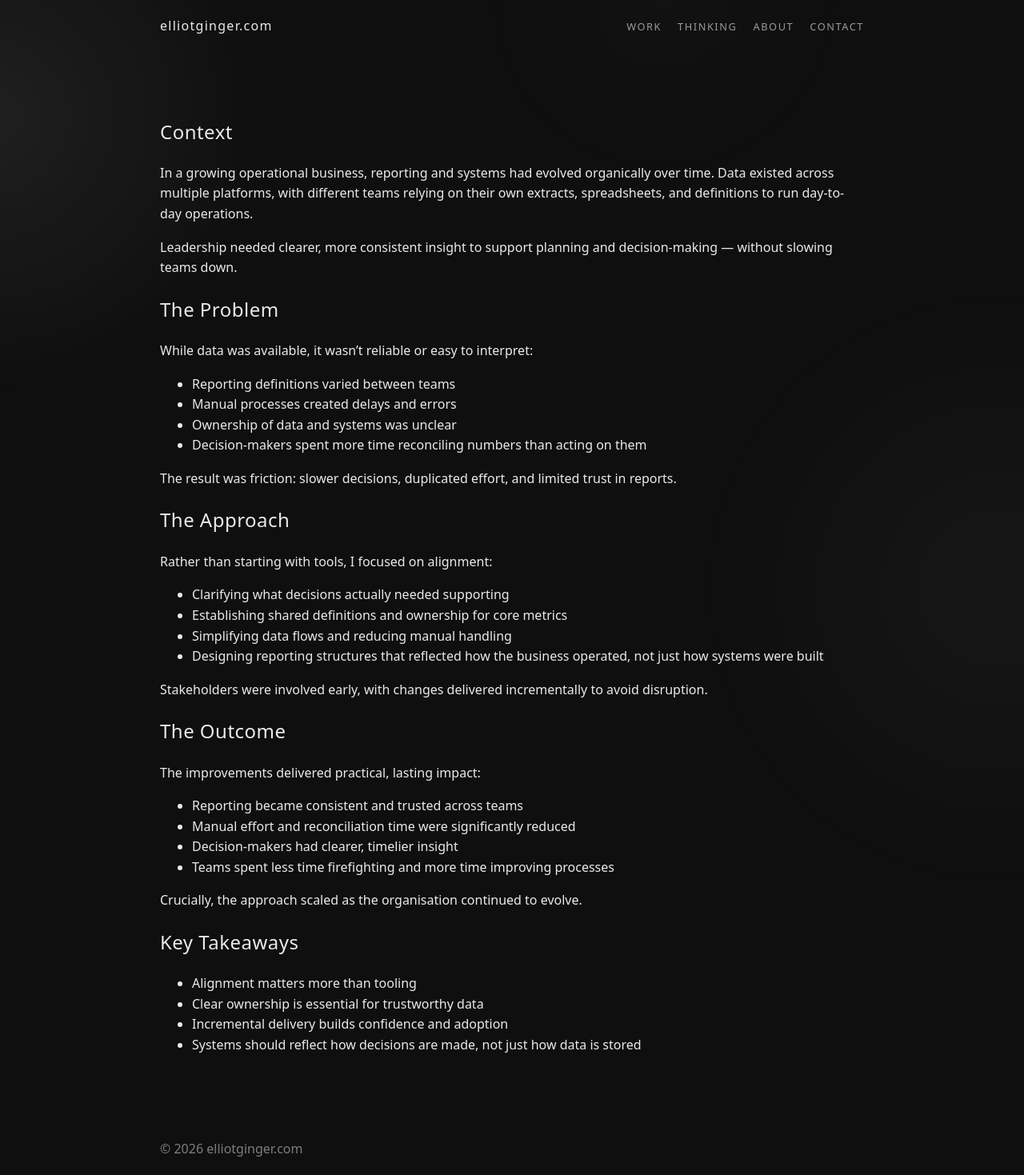
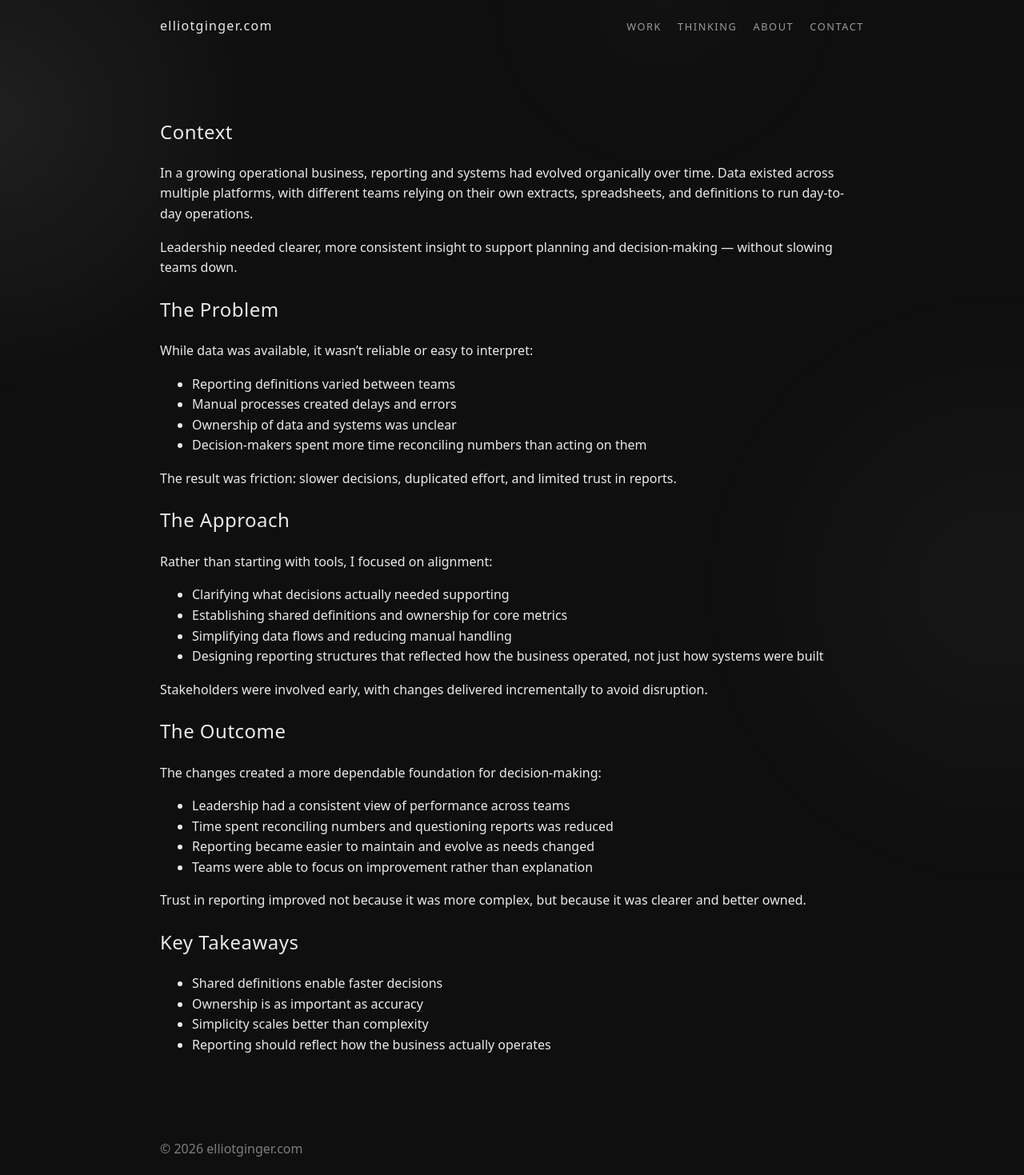
Before and after one commit to ElliotGinge/elliotginger.com, a Jekyll site: the page built from work/systems-and-reporting-alignment.md, in a window 1280 px wide. Shown: the whole page at 80% size. Built offline with Jekyll 4.4.1, drawn with Linux system fonts in a browser that asks for light colours.

Commit message:
Update systems-and-reporting-alignment.md

```diff
--- a/work/systems-and-reporting-alignment.md
+++ b/work/systems-and-reporting-alignment.md
@@ -34,18 +34,19 @@ Stakeholders were involved early, with changes delivered incrementally to avoid
 
 ## The Outcome
 
-The improvements delivered practical, lasting impact:
+The changes created a more dependable foundation for decision-making:
 
-- Reporting became consistent and trusted across teams
-- Manual effort and reconciliation time were significantly reduced
-- Decision-makers had clearer, timelier insight
-- Teams spent less time firefighting and more time improving processes
+- Leadership had a consistent view of performance across teams
+- Time spent reconciling numbers and questioning reports was reduced
+- Reporting became easier to maintain and evolve as needs changed
+- Teams were able to focus on improvement rather than explanation
 
-Crucially, the approach scaled as the organisation continued to evolve.
+Trust in reporting improved not because it was more complex, but because it was clearer and better owned.
+
 
 ## Key Takeaways
 
-- Alignment matters more than tooling
-- Clear ownership is essential for trustworthy data
-- Incremental delivery builds confidence and adoption
-- Systems should reflect how decisions are made, not just how data is stored
+- Shared definitions enable faster decisions
+- Ownership is as important as accuracy
+- Simplicity scales better than complexity
+- Reporting should reflect how the business actually operates
```
